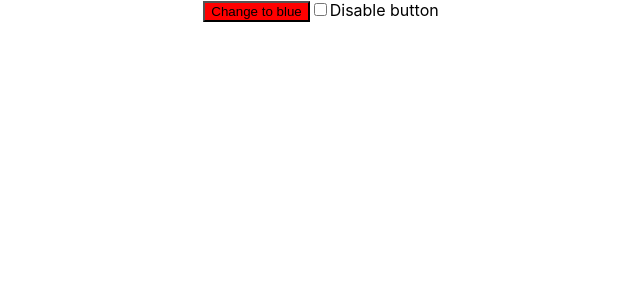
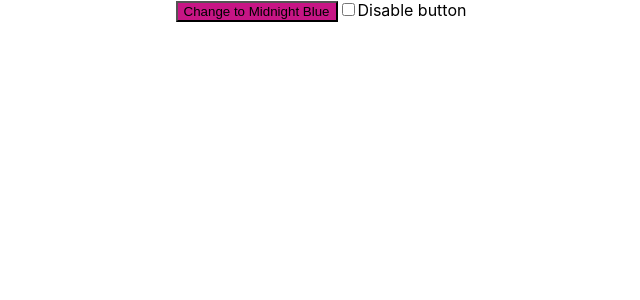
Before and after one commit to egimenos/react_testing_and_jest_udemy, a React (Create React App) app: page / in a window 1280 px wide. Shown: the top 300 px of the page, without its empty margins (319-959 px from the left). Built offline with nearby package versions, Linux system fonts and the light colour scheme.

Commit message:
quiz end of section

```diff
--- a/src/App.js
+++ b/src/App.js
@@ -6,8 +6,9 @@
 }
 
 function App() {
-  const [buttonColor, setButtonColor] = useState("red");
-  const newButtonColor = buttonColor === "red" ? "blue" : "red";
+  const [buttonColor, setButtonColor] = useState("MediumVioletRed");
+  const newButtonColor =
+    buttonColor === "MediumVioletRed" ? "MidnightBlue" : "MediumVioletRed";
   const [isDisabled, setIsDisabled] = useState(false);
   return (
     <div className="App">
@@ -16,7 +17,7 @@
         onClick={() => setButtonColor(newButtonColor)}
         style={{ backgroundColor: isDisabled ? "gray" : buttonColor }}
       >
-        Change to {newButtonColor}
+        Change to {replaceCamelWithSpaces(newButtonColor)}
       </button>
       <input
         id="disabled-button-checkbox"
```
Also changed, not shown: 1 other file (tests, documents, lock files or other folders).
